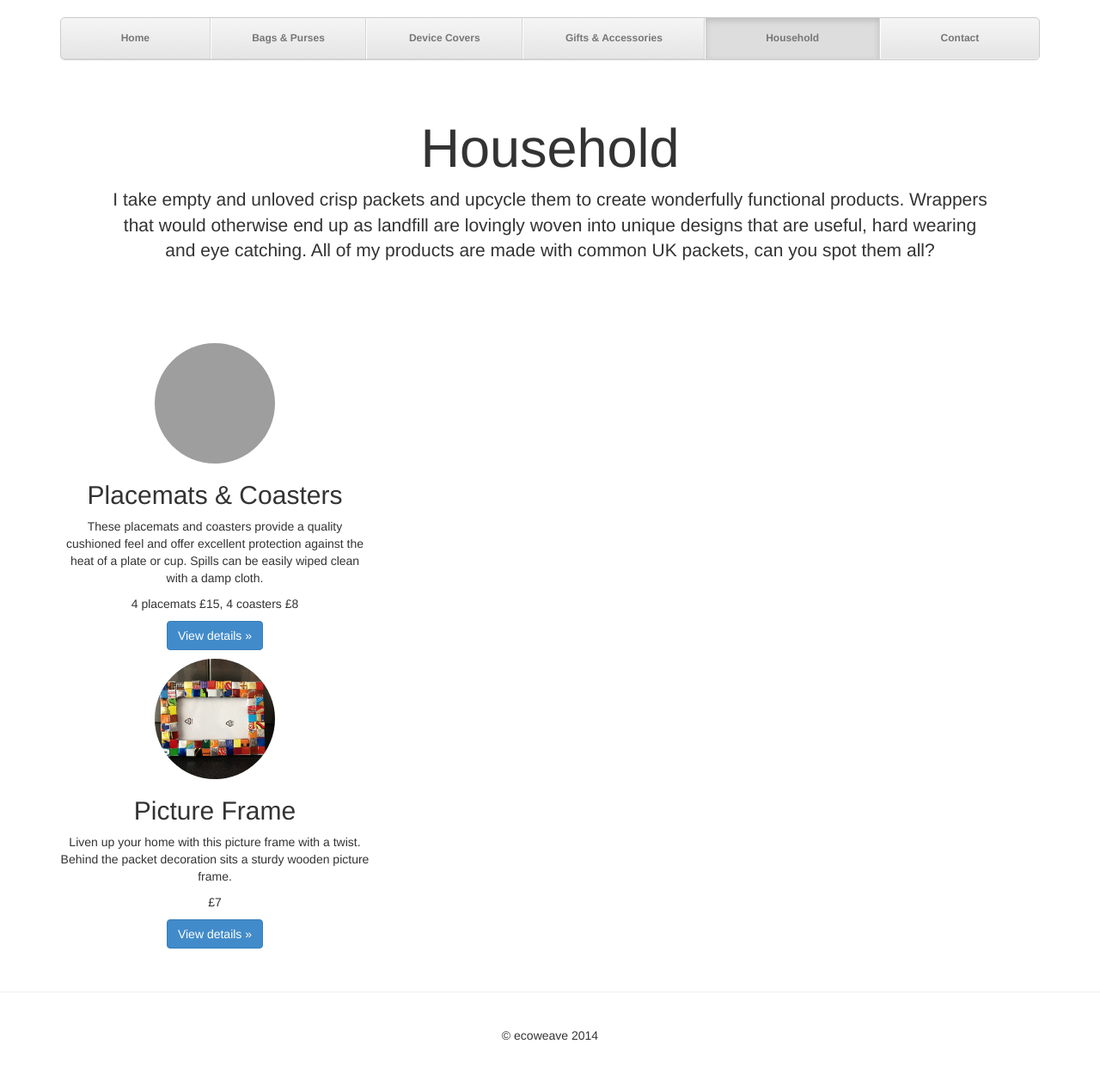
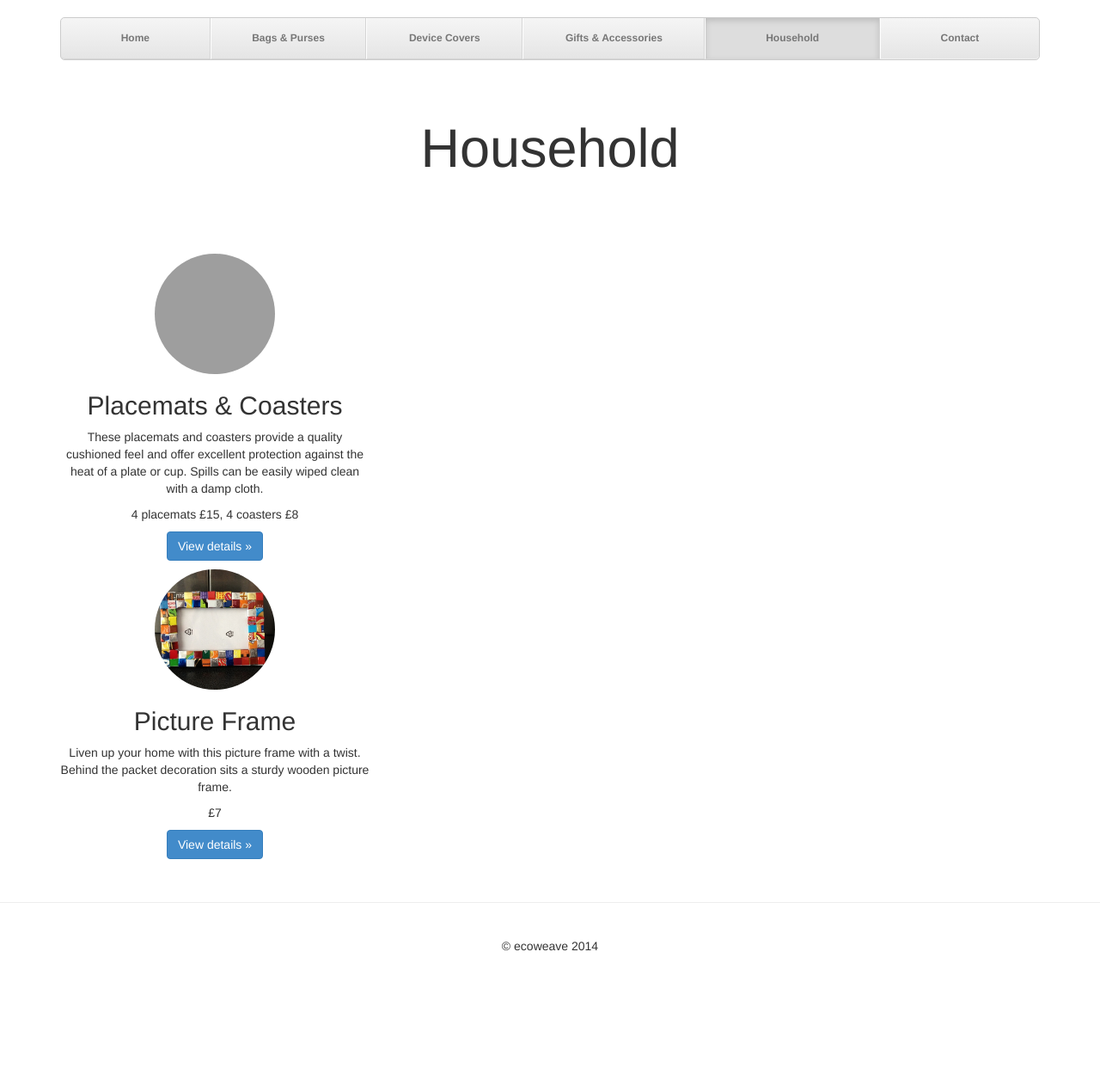
Before and after one commit to ecoweave/ecoweave.github.io, a Jekyll site: the page built from household/index.html, in a window 1280 px wide. Shown: the whole page at 86% size. Built offline with Jekyll 4.4.1, drawn with Linux system fonts in a browser that asks for light colours; Markdown is read by kramdown in place of the engine named in the settings; after the commit the page ends 1160 px from its top, so only the background shows below that; grey boxes are pictures that could not be loaded.

Commit message:
Remove unwanted category blurbs

```diff
--- a/household/index.html
+++ b/household/index.html
@@ -6,13 +6,6 @@ menu: household
 
 <div class="jumbotron main">
   <h1>Household</h1>
-  <p class="lead">
-    I take empty and unloved crisp packets and upcycle them to create wonderfully
-    functional products. Wrappers that would otherwise end up as landfill are
-    lovingly woven into unique designs that are useful, hard wearing and eye
-    catching. All of my products are made with common UK packets, can you
-    spot them all?
-  </p>
 </div>
 
 {% include list-single-category.html category="household" %}
```
Also changed, not shown: device-covers/index.html (+0 -7 lines), gifts-and-accessories/index.html (+0 -7 lines), handbags-and-purses/index.html (+0 -7 lines).
